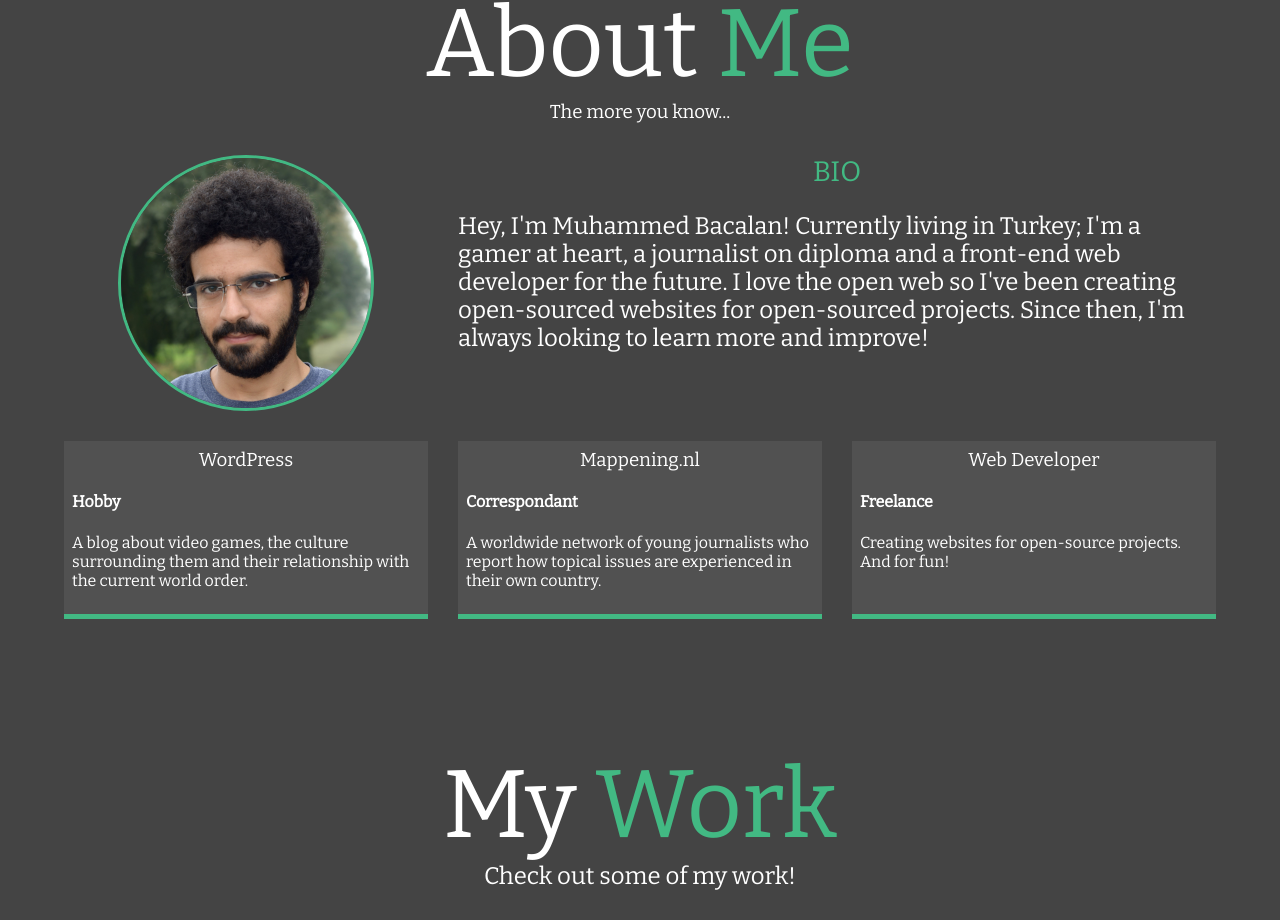
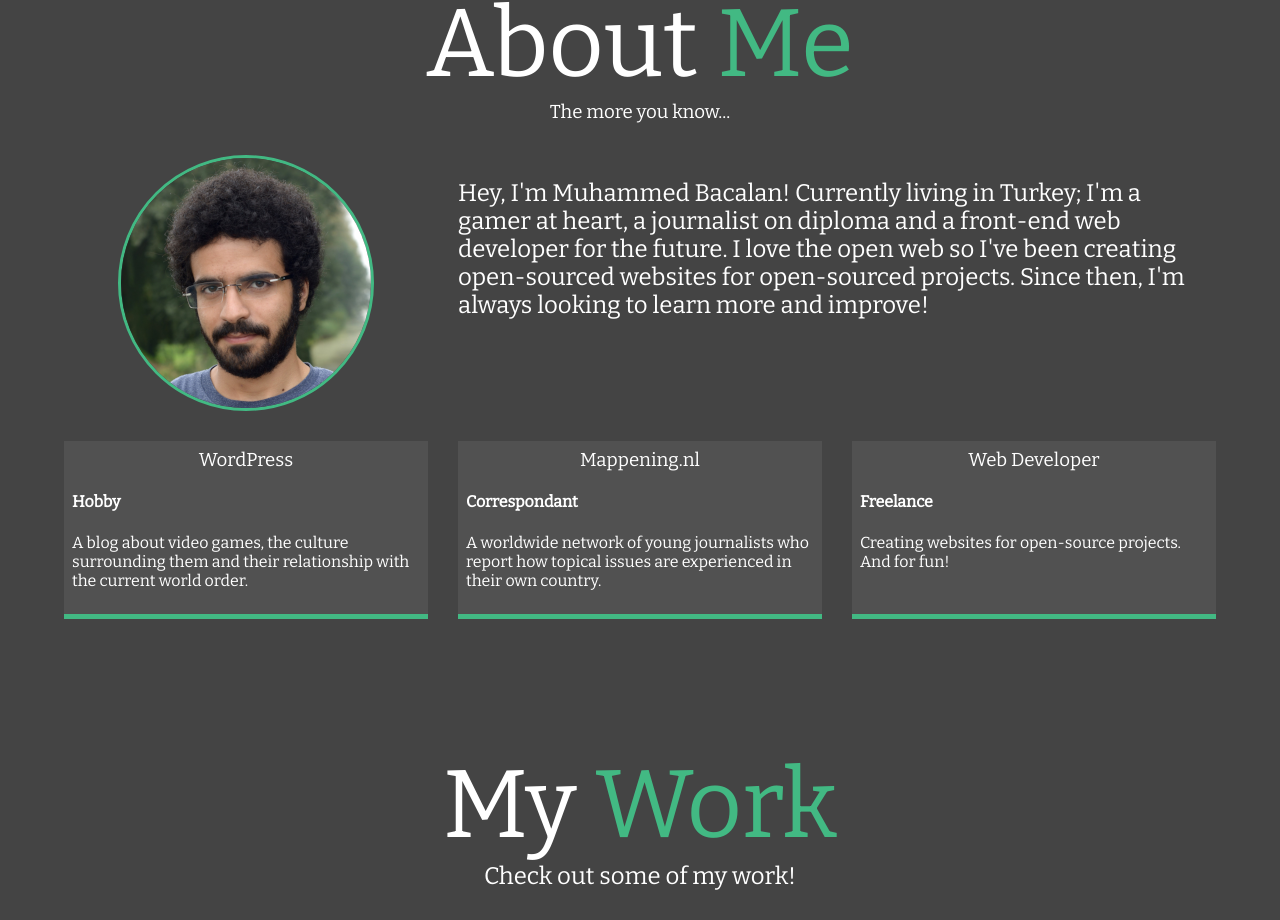
Before and after one commit to mbacalan/muhammedbacalan, a Vue app: page / in a window 1280 px wide. Shown: the part 878-1798 px from the top of the page. Built offline with nearby package versions, Linux system fonts and the light colour scheme.

Commit message:
Remove BIO header

```diff
--- a/src/components/About.vue
+++ b/src/components/About.vue
@@ -5,7 +5,6 @@
     <div class="about-info">
       <img src="../assets/portraitL.png" alt="Muhammed Bacalan" class="portrait">
       <div class="bio">
-        <h3 class="secondary-text">BIO</h3>
         <p>Hey, I'm Muhammed Bacalan! Currently living in Turkey; I'm a gamer at heart, a journalist on diploma
           and a front-end web developer for the future. I love the open web so I've been creating open-sourced
           websites for open-sourced projects. Since then, I'm always looking to learn more and improve!
```
